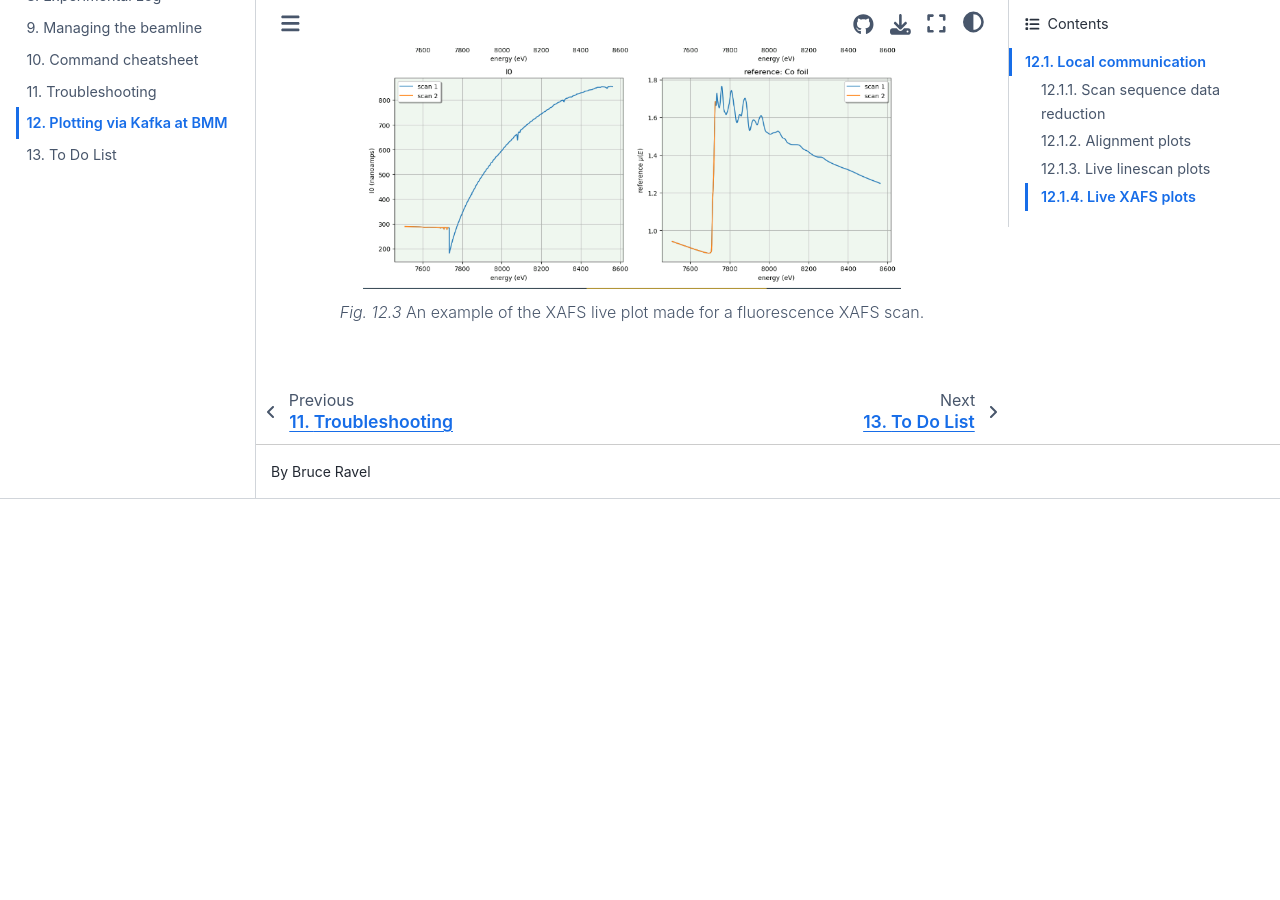
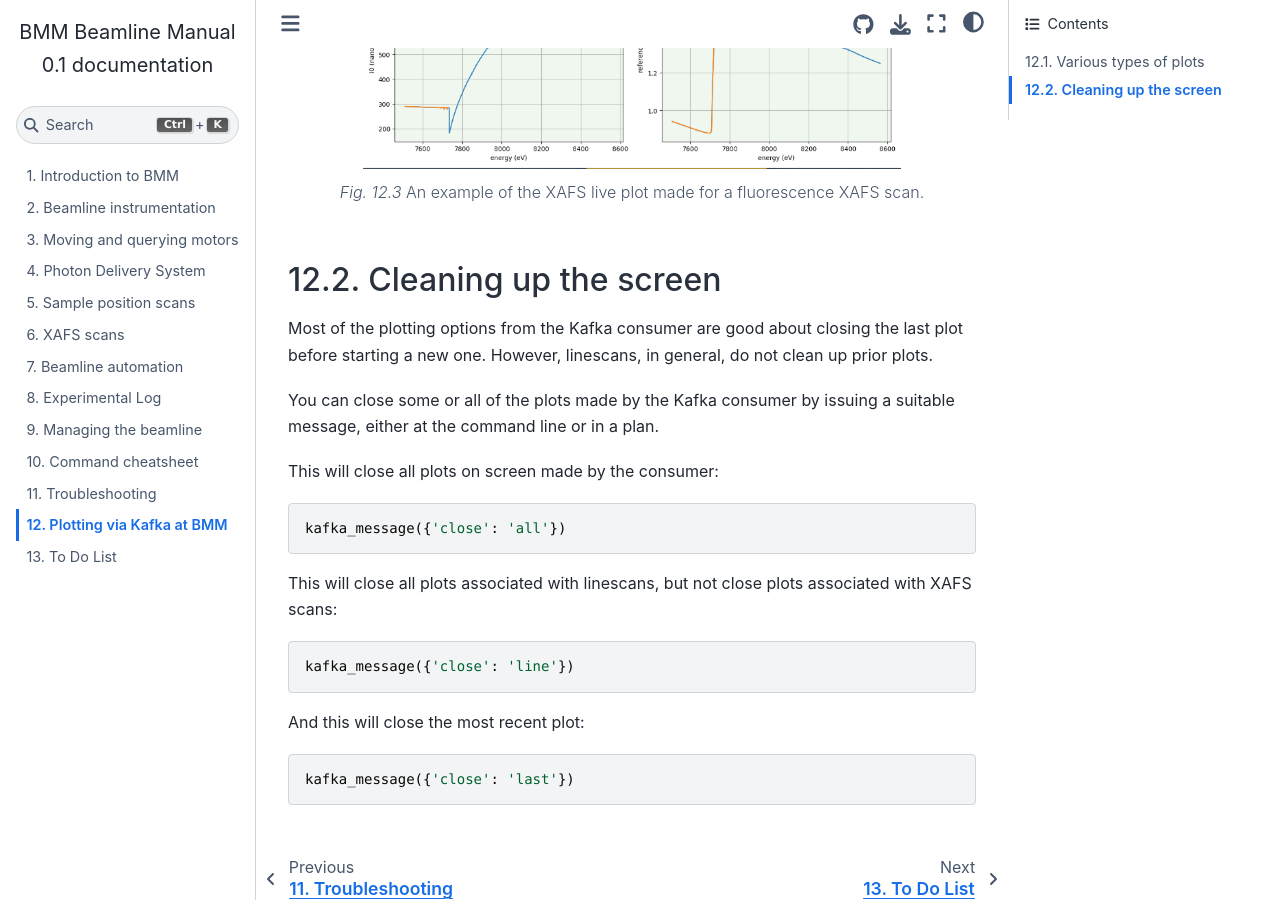
Before and after one commit to NSLS-II-BMM/BeamlineManual, a Sphinx documentation site: the page built from docs/plotting.rst, in a window 1280 px wide and 900 px high, scrolled down 5683 px. Built offline with Sphinx 7.4.7 and the Sphinx Book theme 1.1.4, drawn with Linux system fonts in a browser that asks for light colours; before the commit the page ends 6182 px from its top, so only the background shows below that; some of the changed text lies outside the part shown.

Commit message:
fixed subfigures, added find_slot plot, added kafka close

```diff
--- a/docs/pds.rst
+++ b/docs/pds.rst
@@ -72,7 +72,7 @@
 A wheel is used to hold and switch between reference foils and stable
 oxides.  The standard reference wheel has most of the elements
 accessible at BMM, including all the lanthanides (except Pm!).  A
-double wheel (:numref:`see (Figure %s) <fig-doublewheelINST>`) is used
+double wheel (:numref:`see (Figure %s) <fig-wheels>`) is used
 to hold the standards.  The wheel is mounted on a rotation stage which
 is, in turn, mounted on an XY stage for alignment.
 
--- a/docs/plotting.rst
+++ b/docs/plotting.rst
@@ -32,8 +32,8 @@
 also given a private Kafka topic over which to send BMM-specific
 messages intended for use by a BMM-specific consumer.
 
-Local communication
--------------------
+Various types of plots
+----------------------
 
 Communicating over the ``bmm-test`` topic, two sorts of plotting
 chores are managed.  In each case, the document is a simple dictionary
@@ -100,8 +100,8 @@
 
 .. code-block:: python
 
-   'xafs_sequence' : 'stop',
-   'filename'      : '/path/to/dossier/image'}
+   {'xafs_sequence' : 'stop',
+    'filename'      : '/path/to/dossier/image'}
 
 This tells the consumer to make the final version of the 3-panel plot
 using all the data and to save a png image of the plot for use in the
@@ -175,16 +175,16 @@
 The alignment of the glancing angle stage works in much the same
 manner.
 
-.. todo:: Make some pictures to illustrate all of this.
 
 .. _fig-find_slot:
-.. figure::  _images/dummy.png
-   :target: _images/dummy.png
+.. figure::  _images/find_slot.png
+   :target: _images/find_slot.png
    :width: 50%
    :align: center
 
    An example of the final plot for an alignment of the *ex situ*
-   sample wheel.
+   sample wheel. The green X marks shows the aligned positions in
+   ``xafs_x`` and ``xafs_y``.
 
 
 .. _liveline:
@@ -194,8 +194,8 @@
 
 At BMM, :numref:`a linescan (Sec %s) <linescan>` is a scan where a
 motor is moved and a signal is plotted.  A linescan begins by issuing
-a message telling the consumer to begin looking for BlueSky event
-documents:
+a message telling the consumer to start a new plot and to begin
+looking for BlueSky event documents:
 
 .. code-block:: python
 
@@ -207,7 +207,7 @@
 recently measured data point.  The new data point is added to the plot
 and the plot is redrawn.
 
-When the linescan finishes, a ``stop`` message is issued:
+When the linescan finishes, a *stop* message is issued:
 
 .. code-block:: python
 
@@ -284,3 +284,33 @@
    :align: center
 
    An example of the XAFS live plot made for a fluorescence XAFS scan.
+
+
+Cleaning up the screen
+----------------------
+
+Most of the plotting options from the Kafka consumer are good about
+closing the last plot before starting a new one.  However, linescans,
+in general, do not clean up prior plots.
+
+You can close some or all of the plots made by the Kafka consumer by
+issuing a suitable message, either at the command line or in a plan.
+
+This will close all plots on screen made by the consumer:
+
+.. code-block:: python
+
+   kafka_message({'close': 'all'})
+
+This will close all plots associated with linescans, but not close
+plots associated with XAFS scans:
+
+.. code-block:: python
+
+   kafka_message({'close': 'line'})
+
+And this will close the most recent plot:
+
+.. code-block:: python
+
+   kafka_message({'close': 'last'})
```
Also changed, not shown: docs/automation.rst (+30 -47 lines), docs/intro.rst (+13 -27 lines), docs/log.rst (+10 -15 lines), docs/_images/find_slot.png (added).
